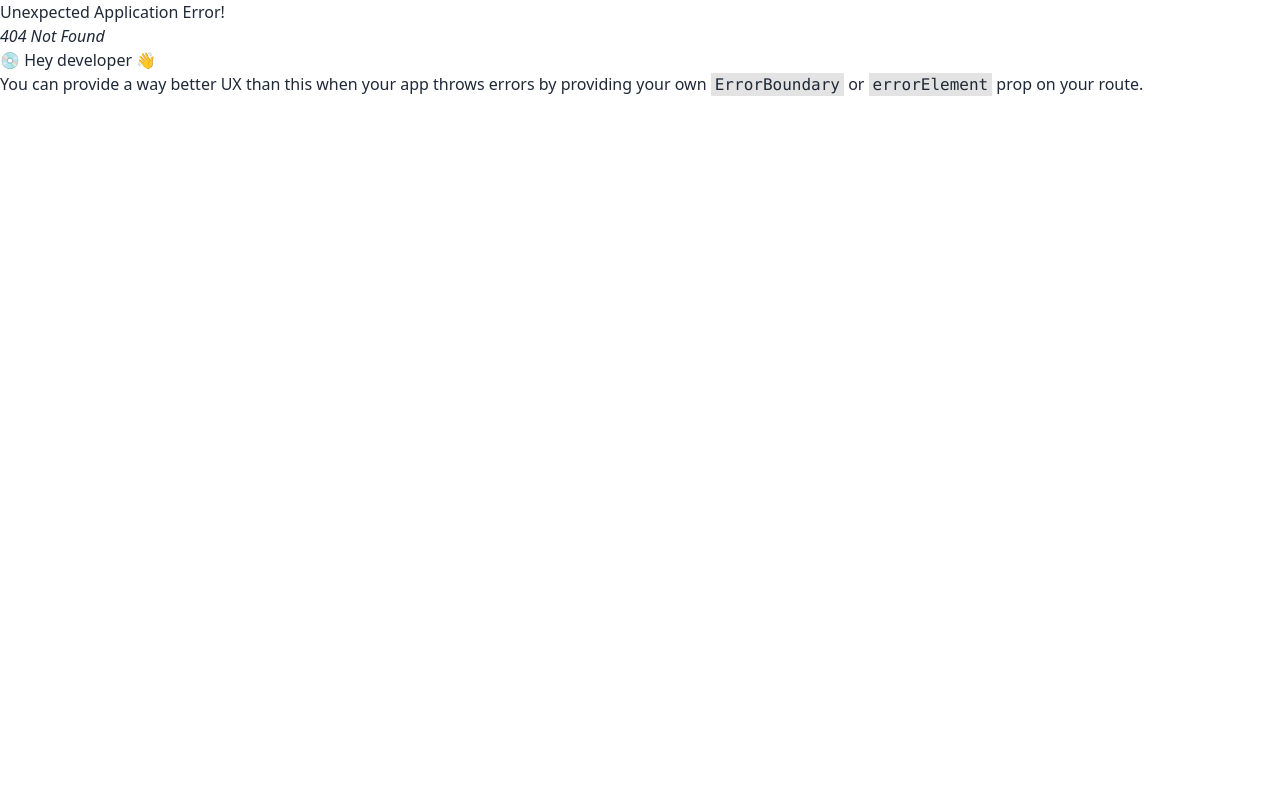
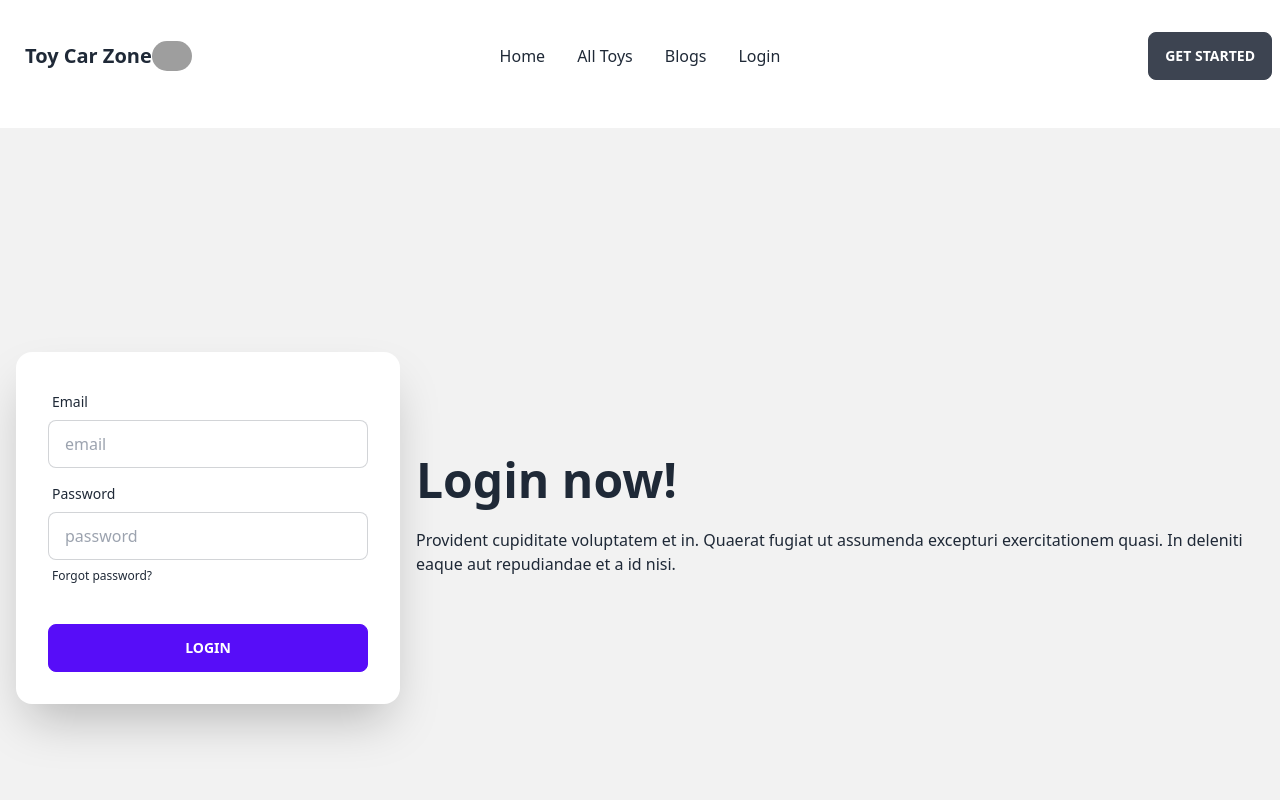
Before and after one commit to tokymahmud/toy-car-zone-client, a React (Vite) app: page /login in a window 1280 px wide. Before the commit this address had no page. Shown: the top 800 px of the page. Built offline with nearby package versions, Linux system fonts and the light colour scheme; grey boxes are pictures that could not be loaded.

Commit message:
login added

```diff
--- /dev/null
+++ b/src/Pages/Login/Login.jsx
@@ -0,0 +1,40 @@
+import React from 'react';
+
+const Login = () => {
+    return (
+        <div>
+            <div className="hero min-h-screen bg-base-200">
+  <div className="hero-content flex-col lg:flex-row-reverse">
+    <div className="text-center lg:text-left">
+      <h1 className="text-5xl font-bold">Login now!</h1>
+      <p className="py-6">Provident cupiditate voluptatem et in. Quaerat fugiat ut assumenda excepturi exercitationem quasi. In deleniti eaque aut repudiandae et a id nisi.</p>
+    </div>
+    <div className="card flex-shrink-0 w-full max-w-sm shadow-2xl bg-base-100">
+      <div className="card-body">
+        <div className="form-control">
+          <label className="label">
+            <span className="label-text">Email</span>
+          </label>
+          <input type="text" placeholder="email" className="input input-bordered" />
+        </div>
+        <div className="form-control">
+          <label className="label">
+            <span className="label-text">Password</span>
+          </label>
+          <input type="text" placeholder="password" className="input input-bordered" />
+          <label className="label">
+            <a href="#" className="label-text-alt link link-hover">Forgot password?</a>
+          </label>
+        </div>
+        <div className="form-control mt-6">
+          <button className="btn btn-primary">Login</button>
+        </div>
+      </div>
+    </div>
+  </div>
+</div>
+        </div>
+    );
+};
+
+export default Login;
--- a/src/Routes/Routes.jsx
+++ b/src/Routes/Routes.jsx
@@ -2,6 +2,7 @@
 import Main from "../Layout/Main";
 import Home from "../Pages/Home/Home";
 import Blogs from "../Pages/Blogs/Blogs";
+import Login from "../Pages/Login/Login";
 
 const router = createBrowserRouter([
     {
@@ -16,6 +17,10 @@
           path: '/blogs',
           element: <Blogs></Blogs>,
         },
+        {
+          path: '/login',
+          element: <Login></Login>,
+        },
       ]
     },
   ]);
```
